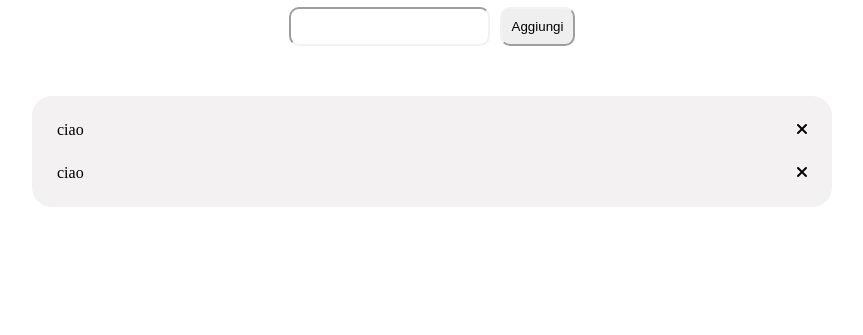
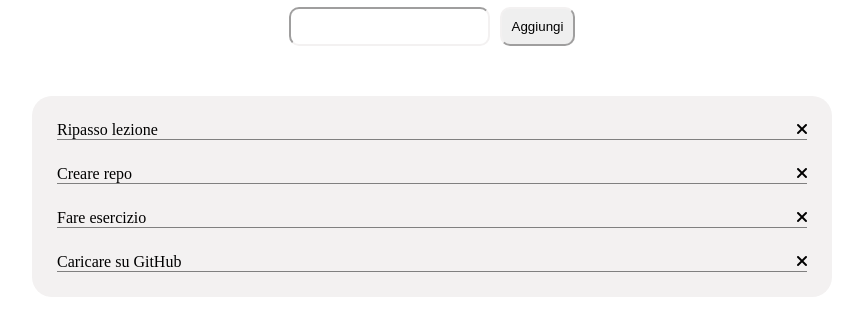
Before and after one commit to Iunora93/vue-todolist, a plain HTML site: page index.html in a window 1280 px wide. Shown: the part 139-474 px from the top of the page, without its empty margins (208-1071 px from the left). Drawn offline with nearby package versions, Linux system fonts and the light colour scheme.

Commit message:
Ciclo v-for in li

```diff
--- a/css/style.css
+++ b/css/style.css
@@ -34,6 +34,7 @@ img{
     display: flex;
     justify-content: space-between;
     margin-bottom: 25px;
+    border-bottom: 1px solid gray;
 }
 
 button, input{
--- a/index.html
+++ b/index.html
@@ -22,12 +22,8 @@
 
         <div class="tasks-container">
             <ul>
-                <li class="task">
-                    ciao
-                    <i class="fas fa-times"></i>
-                </li>
-                <li class="task">
-                    ciao
+                <li class="task" v-for="todo in todoList">
+                    {{todo.text}}
                     <i class="fas fa-times"></i>
                 </li>
             </ul>
--- a/js/main.js
+++ b/js/main.js
@@ -4,10 +4,40 @@ const { createApp } = Vue;
 createApp({
     data(){
         return {
-            todoList : {
-                text: 'latte',
-                done: true
-            }
+            todoList : [
+                {
+                    "text": "Ripasso lezione",
+                    "done": true
+                },
+                {
+                    "text": "Creare repo",
+                    "done": true
+                },
+                {
+                    "text": "Fare esercizio",
+                    "done": false
+                },
+                {
+                    "text": "Caricare su GitHub",
+                    "done": false
+                },
+            ]
         }
     }
 }).mount('#app')
+
+// Descrizione:
+// Rifare l'esercizio della to do list.
+// Questa volta però ogni todo sarà un oggetto, formato da due proprietà:
+// - text, una stringa che indica il testo del todo
+// - done, un booleano (true/false) che indica se il todo è stato fatto oppure no
+// MILESTONE 1
+// Stampare all'interno di una lista, un item per ogni todo.
+// Se la proprietà done è uguale a true, visualizzare il testo del todo sbarrato.
+// MILESTONE 2
+// Visualizzare a fianco ad ogni item ha una "x": cliccando su di essa, il todo viene rimosso dalla lista.
+// MILESTONE 3
+// Predisporre un campo di input testuale e un pulsante "aggiungi": cliccando sul pulsante, il testo digitato viene letto e utilizzato per creare un nuovo todo, che quindi viene aggiunto alla lista dei todo esistenti.
+// Bonus:
+// cliccando sul testo dell'item, invertire il valore della proprietà done del todo corrispondente (se done era uguale a false, impostare true e viceversa)
+// Buon lavoro e buon divertimento!
```
